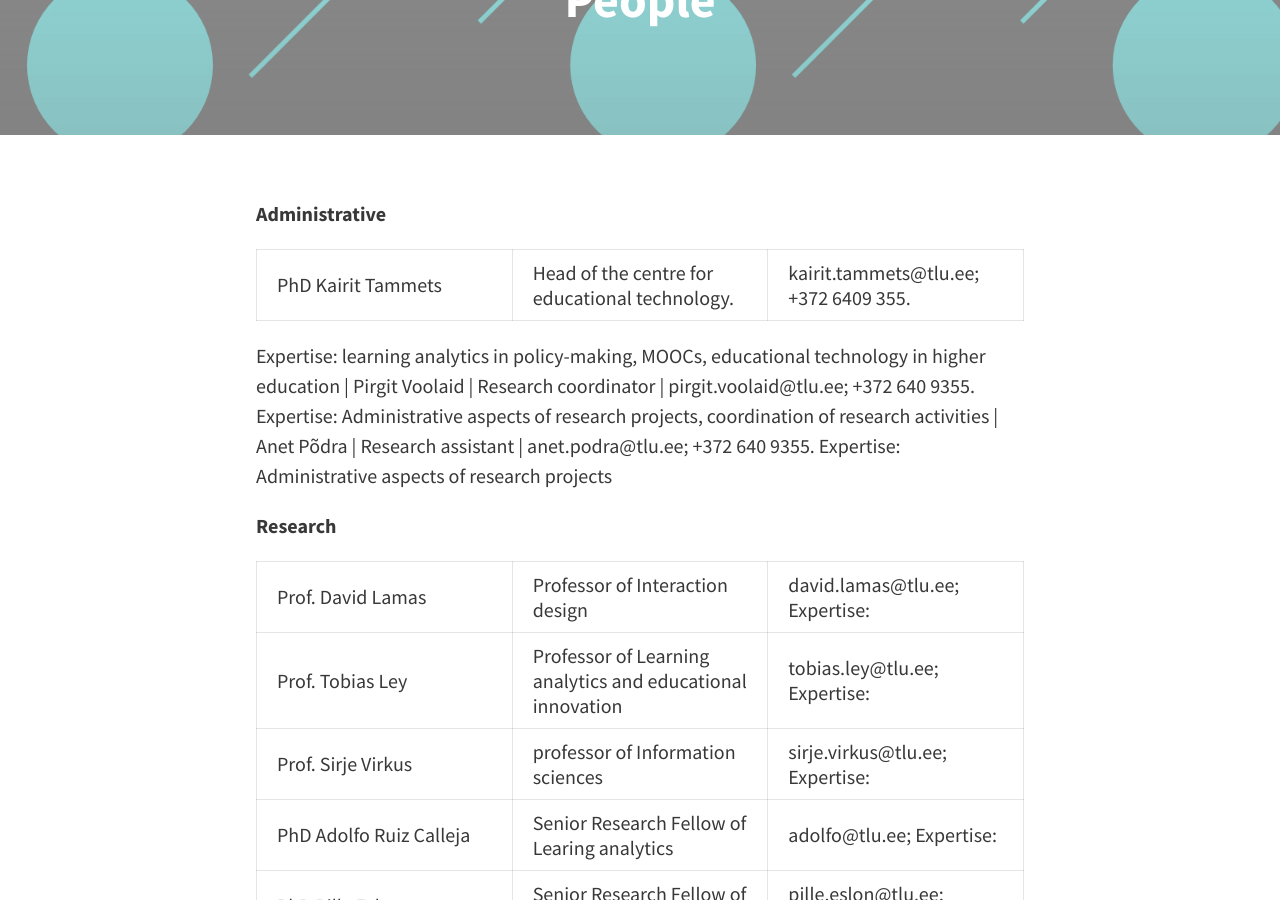
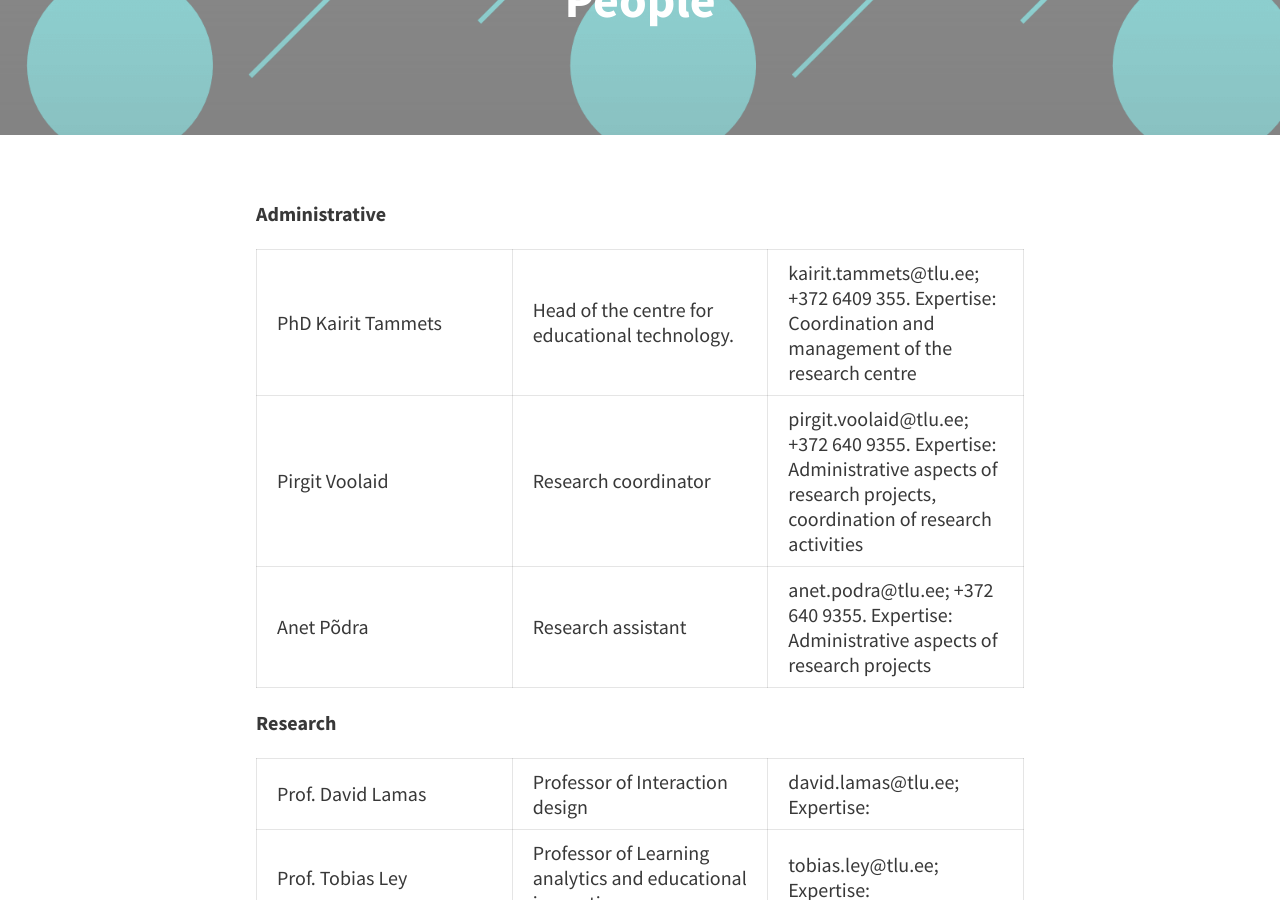
Before and after one commit to centre-for-educational-technology/htk-web, a Jekyll site: the page built from people.md, in a window 1280 px wide and 900 px high, scrolled down 250 px. Built offline with Jekyll 4.4.1, drawn with Linux system fonts in a browser that asks for light colours; nearby versions of some CDN libraries.

Commit message:
Update people.md

```diff
--- a/people.md
+++ b/people.md
@@ -7,9 +7,7 @@ feature-img: "img/sample_feature_img.png"
 
 **Administrative**
 
-| PhD Kairit Tammets | Head of the centre for educational technology. | kairit.tammets@tlu.ee; +372 6409 355.
-
-Expertise: learning analytics in policy-making, MOOCs, educational technology in higher education
+| PhD Kairit Tammets | Head of the centre for educational technology. | kairit.tammets@tlu.ee; +372 6409 355. Expertise: Coordination and management of the research centre
 | Pirgit Voolaid |  Research coordinator | pirgit.voolaid@tlu.ee; +372 640 9355. Expertise: Administrative aspects of research projects, coordination of research activities
 | Anet Põdra | Research assistant | anet.podra@tlu.ee; +372 640 9355. Expertise: Administrative aspects of research projects
 
```
